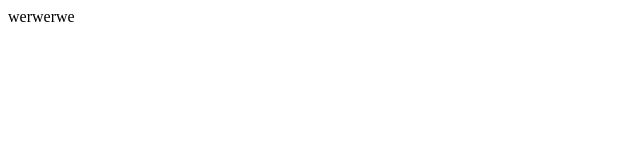
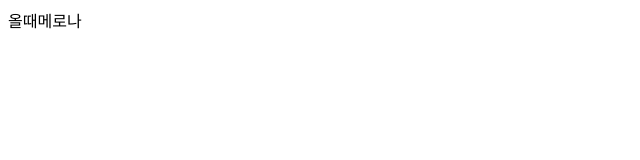
Before and after one commit to ewred1/olddemerona, a plain HTML site: page index.html in a window 1280 px wide. Shown: the full height of the page, 0-640 px from the left. Drawn offline with Linux system fonts and the light colour scheme.

Commit message:
Update index.html

```diff
--- a/index.html
+++ b/index.html
@@ -5,6 +5,6 @@
   <title>Document</title>
 </head>
 <body>
-  werwerwe
+  올때메로나
 </body>
 </html>
```
